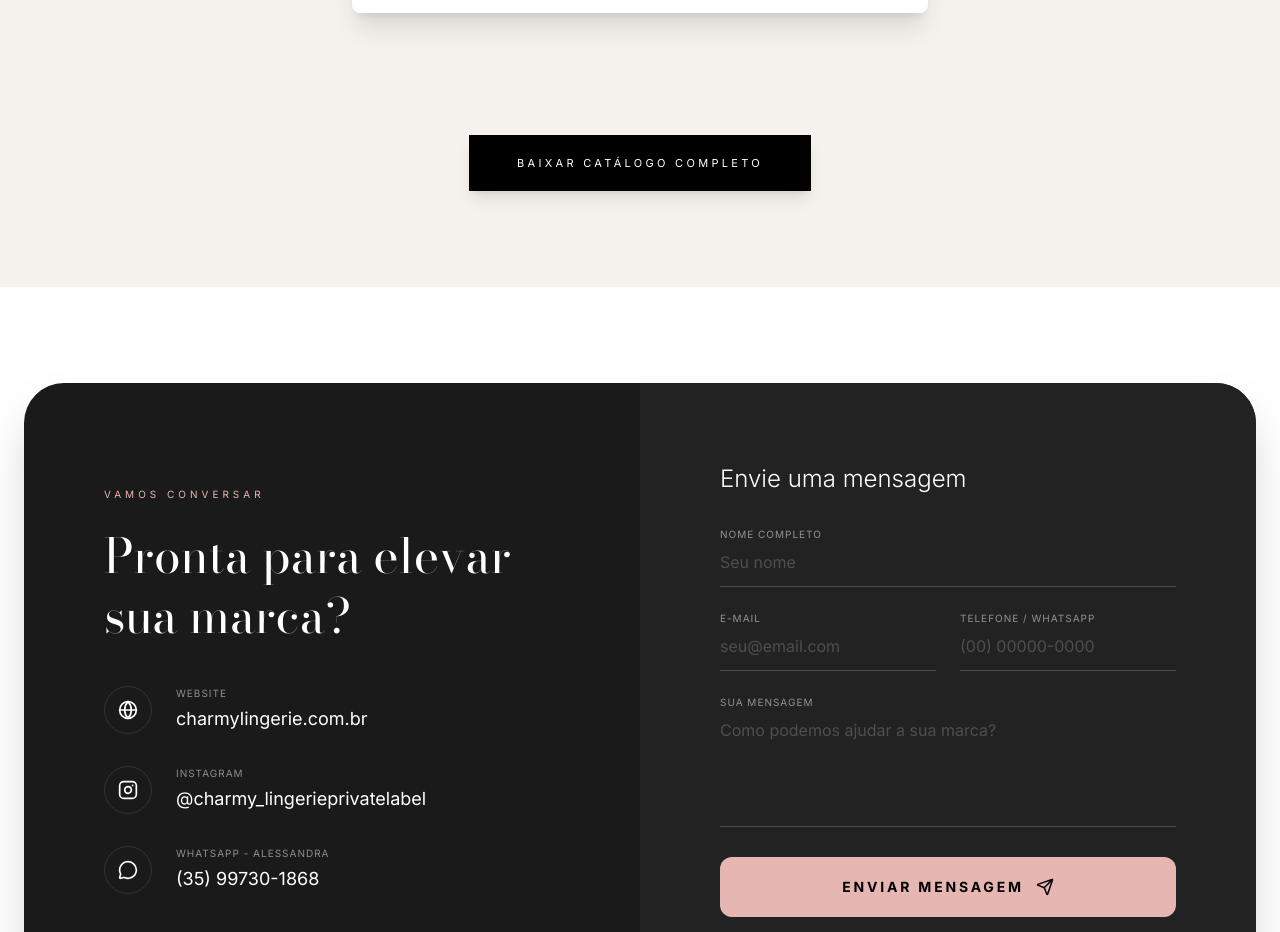
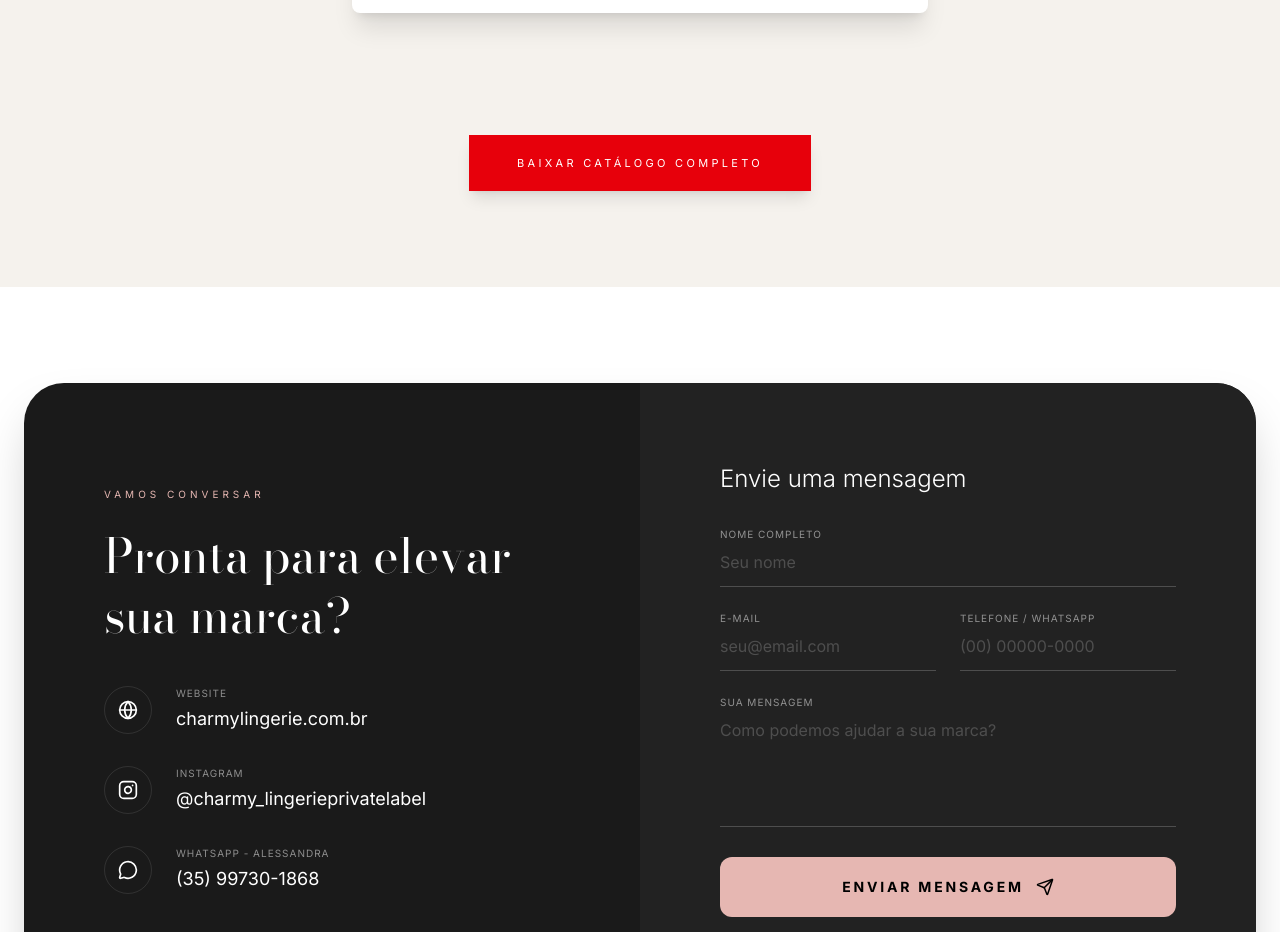
Before and after one commit to charmyprivatelabel/charmyfitness, a React (Vite) app: page / in a window 1280 px wide. Shown: the part 3980-4912 px from the top of the page. Built offline with nearby package versions, Linux system fonts and the light colour scheme; the HTML template or start-up script is replaced by a standard one.

Commit message:
Add files via upload

```diff
--- a/src/components/ProductCatalog.tsx
+++ b/src/components/ProductCatalog.tsx
@@ -85,8 +85,9 @@ const ProductCatalog: React.FC = () => {
 
   useEffect(() => {
     const handleResize = () => {
-      setPageWidth(Math.min(window.innerWidth - 48, 800) * 0.7);
       const mobile = window.innerWidth < 768;
+      const multiplier = mobile ? 0.84 : 0.7;
+      setPageWidth(Math.min(window.innerWidth - 48, 800) * multiplier);
       if (mobile !== isMobile) {
         setIsMobile(mobile);
         setCurrentIndex(0); // Reset index when switching views to avoid out of bounds
@@ -183,7 +184,7 @@ const ProductCatalog: React.FC = () => {
             href={pdfBaseUrl}
             target="_blank"
             rel="noopener noreferrer"
-            className="inline-block bg-black text-white px-12 py-5 text-[11px] uppercase tracking-[0.3em] hover:bg-gray-800 transition-all shadow-lg"
+            className="inline-block bg-red-600 text-white px-12 py-5 text-[11px] uppercase tracking-[0.3em] hover:bg-red-700 transition-all shadow-lg"
           >
             Baixar Catálogo Completo
           </a>
```
